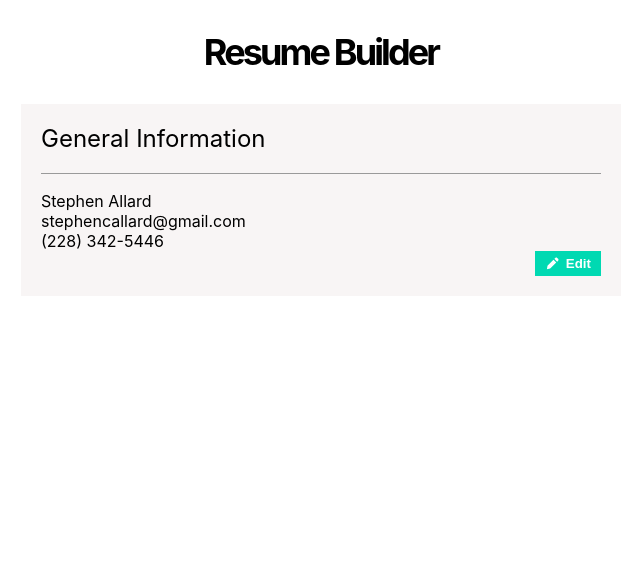
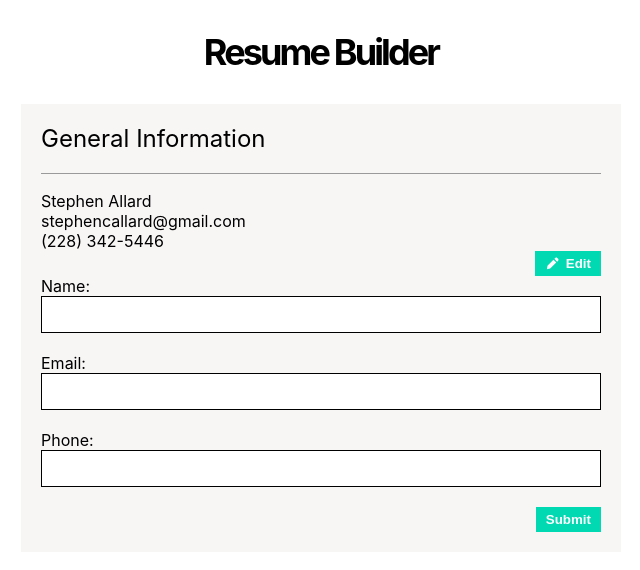
Before and after one commit to esteban90-dev/resume-builder, a React (Create React App) app: page / in a window 1280 px wide. Shown: the top 570 px of the page, without its empty margins (319-959 px from the left). Built offline with nearby package versions, Linux system fonts and the light colour scheme; the HTML template or start-up script is replaced by a standard one.

Commit message:
add static InformationForm Component

```diff
--- a/src/components/Information.js
+++ b/src/components/Information.js
@@ -8,7 +8,7 @@ export default class Information extends React.Component {
         <p>Stephen Allard</p>
         <p>stephencallard@gmail.com</p>
         <p>(228) 342-5446</p>
-        <button className="editButton">
+        <button className="button">
           <img src={pencilIcon} className="icon" alt="pencil icon"></img>
           Edit
         </button>
--- a/src/components/InformationCard.js
+++ b/src/components/InformationCard.js
@@ -1,5 +1,6 @@
 import React from 'react';
 import Information from './Information';
+import InformationForm from './InformationForm';
 
 export default class InformationCard extends React.Component {
   render() {
@@ -8,6 +9,7 @@ export default class InformationCard extends React.Component {
         <h2 className="information__title">General Information</h2>
         <hr></hr>
         <Information />
+        <InformationForm />
       </section>
     );
   }
--- /dev/null
+++ b/src/components/InformationForm.js
@@ -0,0 +1,20 @@
+import React from 'react';
+
+export default class InformationForm extends React.Component {
+  render() {
+    return (
+      <form>
+        <label htmlFor="informationName" className="information__label">Name:</label>
+        <input type="text" id="informationName" className="information__field"></input>
+
+        <label htmlFor="informationEmail" className="information__label">Email:</label>
+        <input type="email" id="informationEmail" className="information__field"></input>
+
+        <label htmlFor="informationPhone" className="information__label">Phone:</label>
+        <input type="tel" id="informationPhone" className="information__field"></input>
+
+        <button type="submit" className="button">Submit</button>
+      </form>
+    );
+  }
+}
--- a/src/index.css
+++ b/src/index.css
@@ -51,7 +51,7 @@ p {
   margin-right: 6px;
 }
 
-.editButton {
+.button {
   display: flex;
   align-items: center;
   justify-content: space-between;
@@ -62,3 +62,14 @@ p {
   color: white;
   font-weight: 700;
 }
+
+.information__label {
+  display: block;
+}
+
+.information__field {
+  width: 100%;
+  padding: 10px;
+  border: solid black 1px;
+  margin-bottom: 20px;
+}
```
